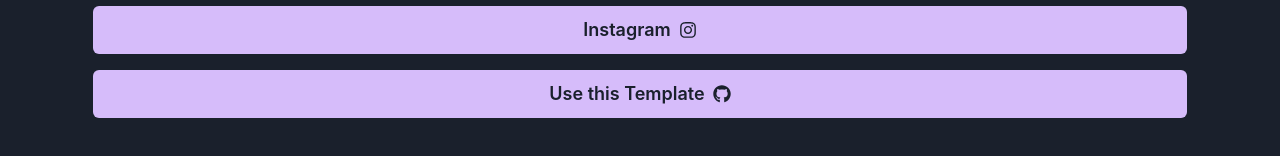
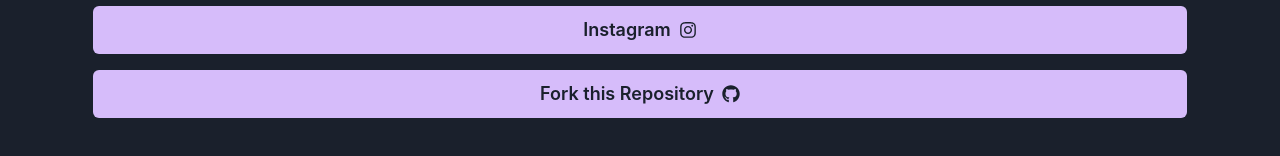
Before and after one commit to jcstein/vite-tree, a React (Vite) app: page / in a window 1280 px wide. Shown: the part 553-709 px from the top of the page. Built offline with nearby package versions, Linux system fonts and the light colour scheme.

Commit message:
template to fork

```diff
--- a/src/Components/tree.tsx
+++ b/src/Components/tree.tsx
@@ -69,12 +69,12 @@
         size="lg"
         rightIcon={<FaGithub />}
         onClick={() =>
-          window.open("https://github.com/jcstein/vite-tree/generate", "_blank")
+          window.open("https://github.com/jcstein/vite-tree/fork", "_blank")
         }
         width="100%"
         _hover={{ transform: "scale(1.1)" }}
       >
-        Use this Template
+        Fork this Repository
       </Button>
     </VStack>
   );
```
